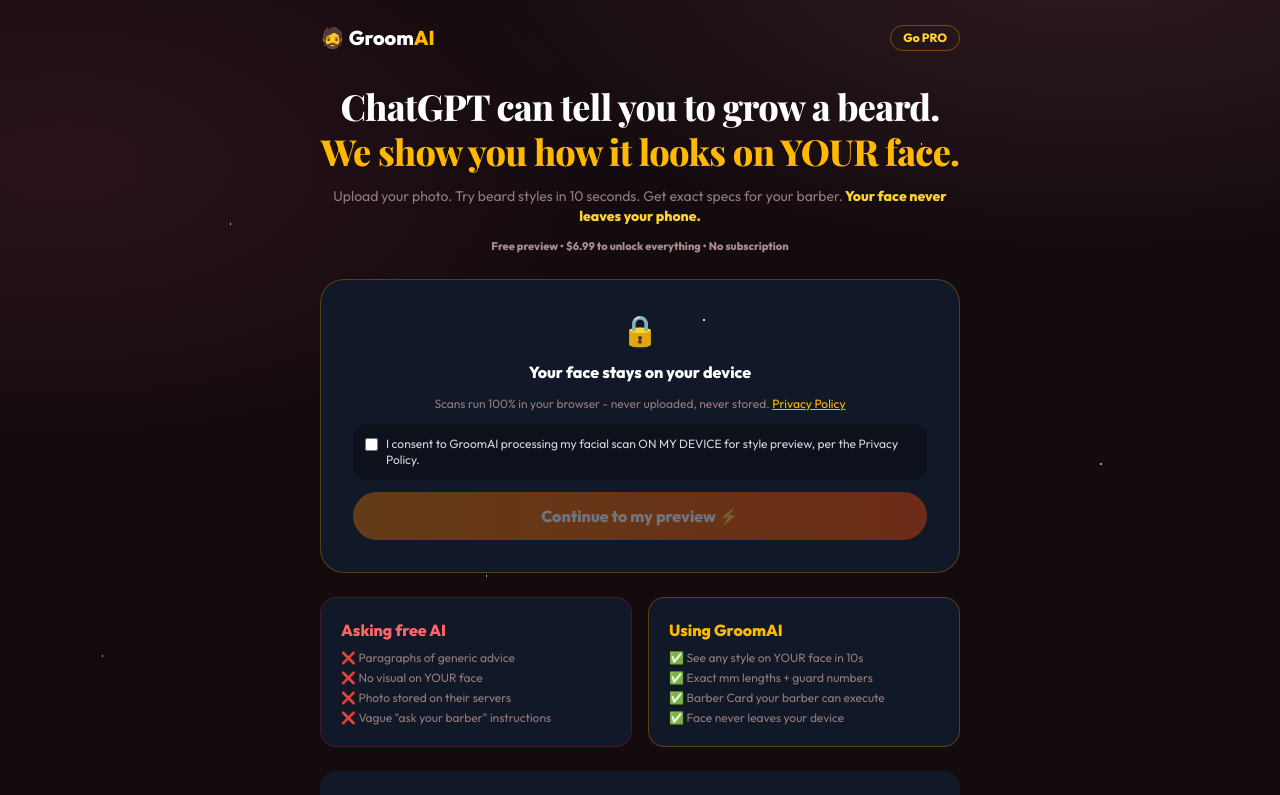
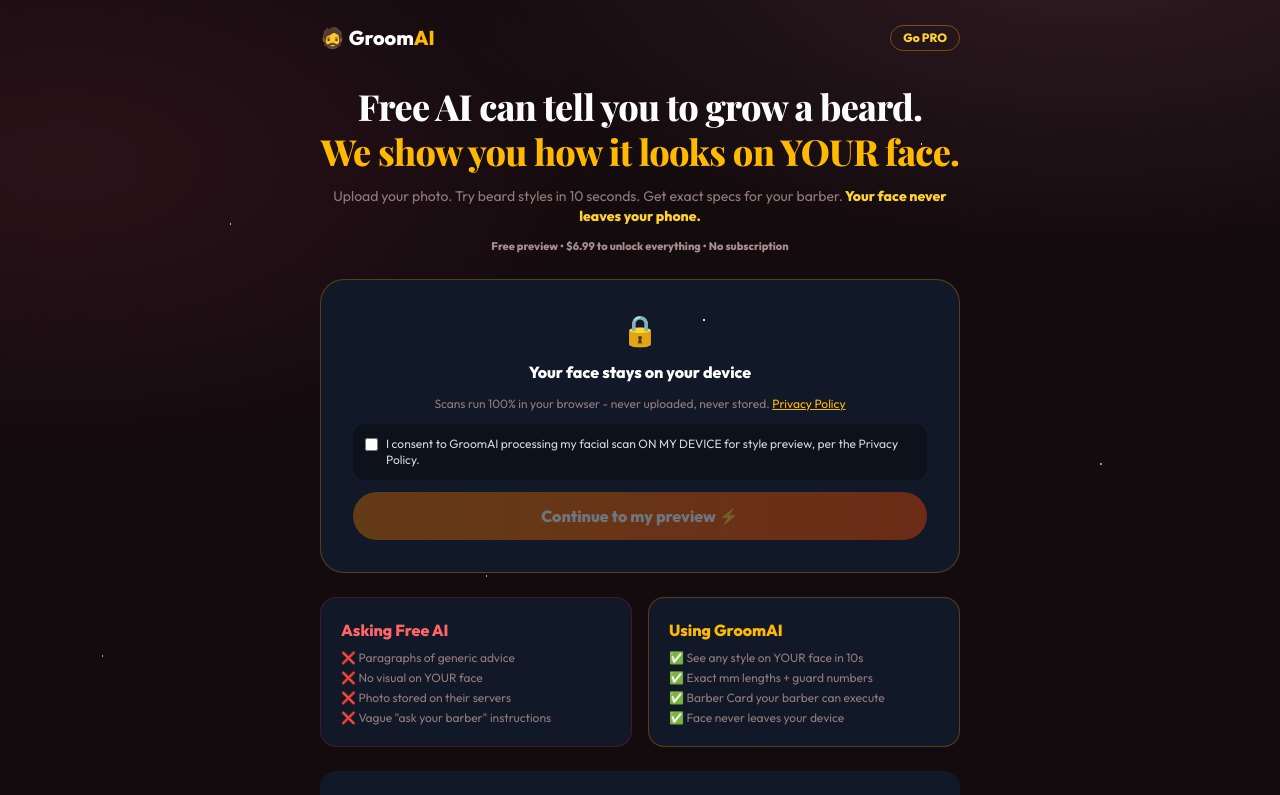
Before and after one commit to influenceaiprime-cmd/groom-ai, a Next.js app: page / in a window 1280 px wide. Shown: the top 795 px of the page. Built offline with nearby package versions, Linux system fonts and the light colour scheme; no server answers; the database is empty; a web font is replaced by a local one.

Commit message:
add favicon/logo, fix chatgpt trademark mention

```diff
--- a/src/app/layout.tsx
+++ b/src/app/layout.tsx
@@ -1,12 +1,14 @@
 import type { Metadata } from 'next';
 import Script from 'next/script';
 import './globals.css';
-
 export const metadata: Metadata = {
   title: 'GroomAI - See Any Beard on YOUR Face Before You Grow It',
   description: 'Try beard styles on your actual face in 10 seconds. Get exact barber specs. Your photo never leaves your device.',
+  icons: [
+    { rel: 'icon', url: '/favicon.svg', type: 'image/svg+xml' },
+    { rel: 'icon', url: '/favicon.png' },
+  ],
 };
-
 export default function RootLayout({ children }: { children: React.ReactNode }) {
   return (
     <html lang="en">
--- a/src/app/page.tsx
+++ b/src/app/page.tsx
@@ -70,7 +70,7 @@ export default function Home() {
           <>
             <div className="text-center space-y-3 pt-4">
               <h1 className="text-3xl sm:text-4xl font-black text-white leading-tight">
-                ChatGPT can tell you to grow a beard.<br />
+                Free AI can tell you to grow a beard.<br />
                 <span className="text-amber-400">We show you how it looks on YOUR face.</span>
               </h1>
               <p className="text-sm text-gray-400">
@@ -119,7 +119,7 @@ export default function Home() {
 
             <div className="grid grid-cols-1 sm:grid-cols-2 gap-4 text-left">
               <div className="bg-[#111827] rounded-2xl p-5 border border-red-500/20">
-                <p className="font-extrabold text-red-400">Asking free AI</p>
+                <p className="font-extrabold text-red-400">Asking Free AI</p>
                 <ul className="mt-2 space-y-1 text-xs text-gray-400">
                   <li>❌ Paragraphs of generic advice</li>
                   <li>❌ No visual on YOUR face</li>
```
Also changed, not shown: public/favicon.svg.
